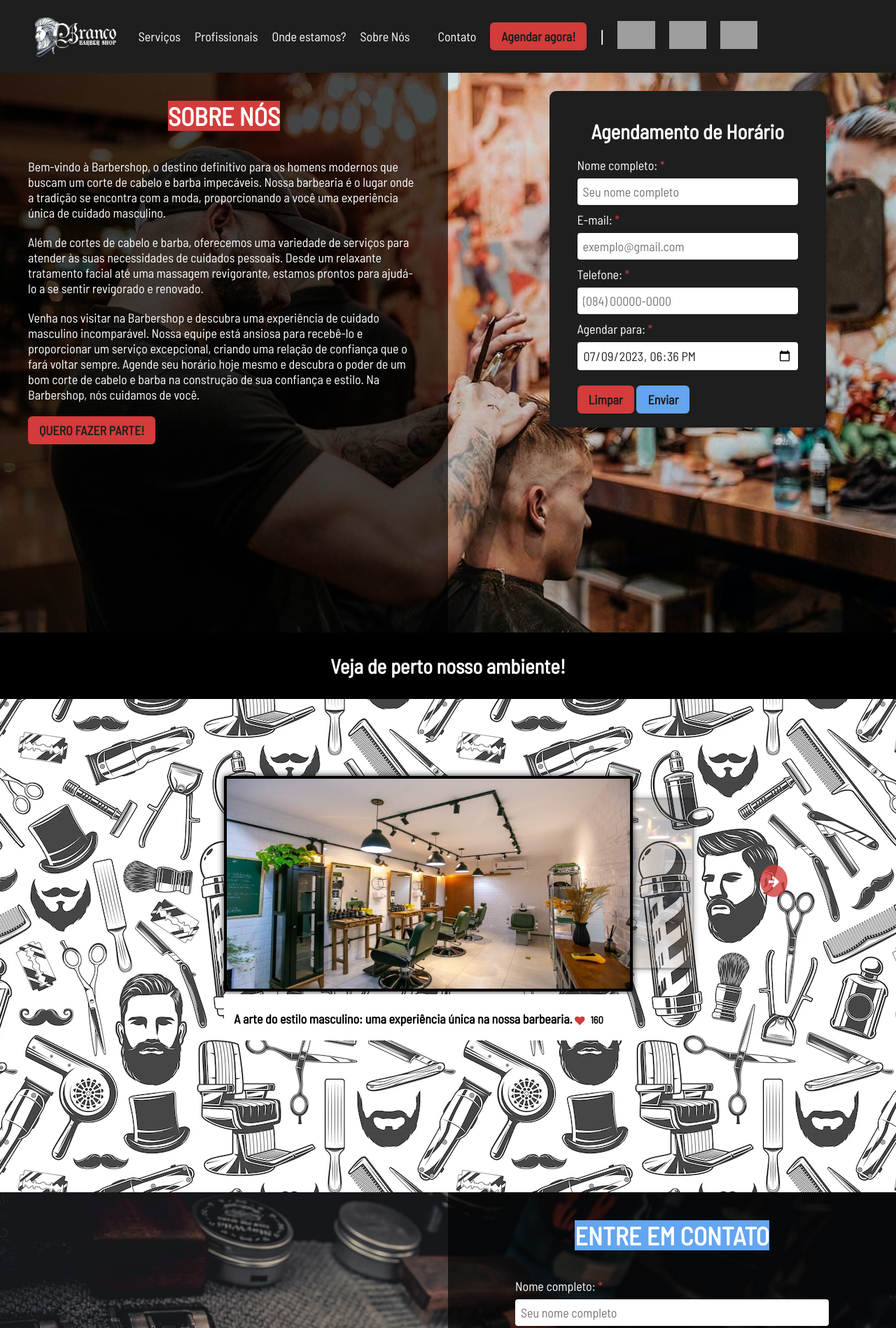
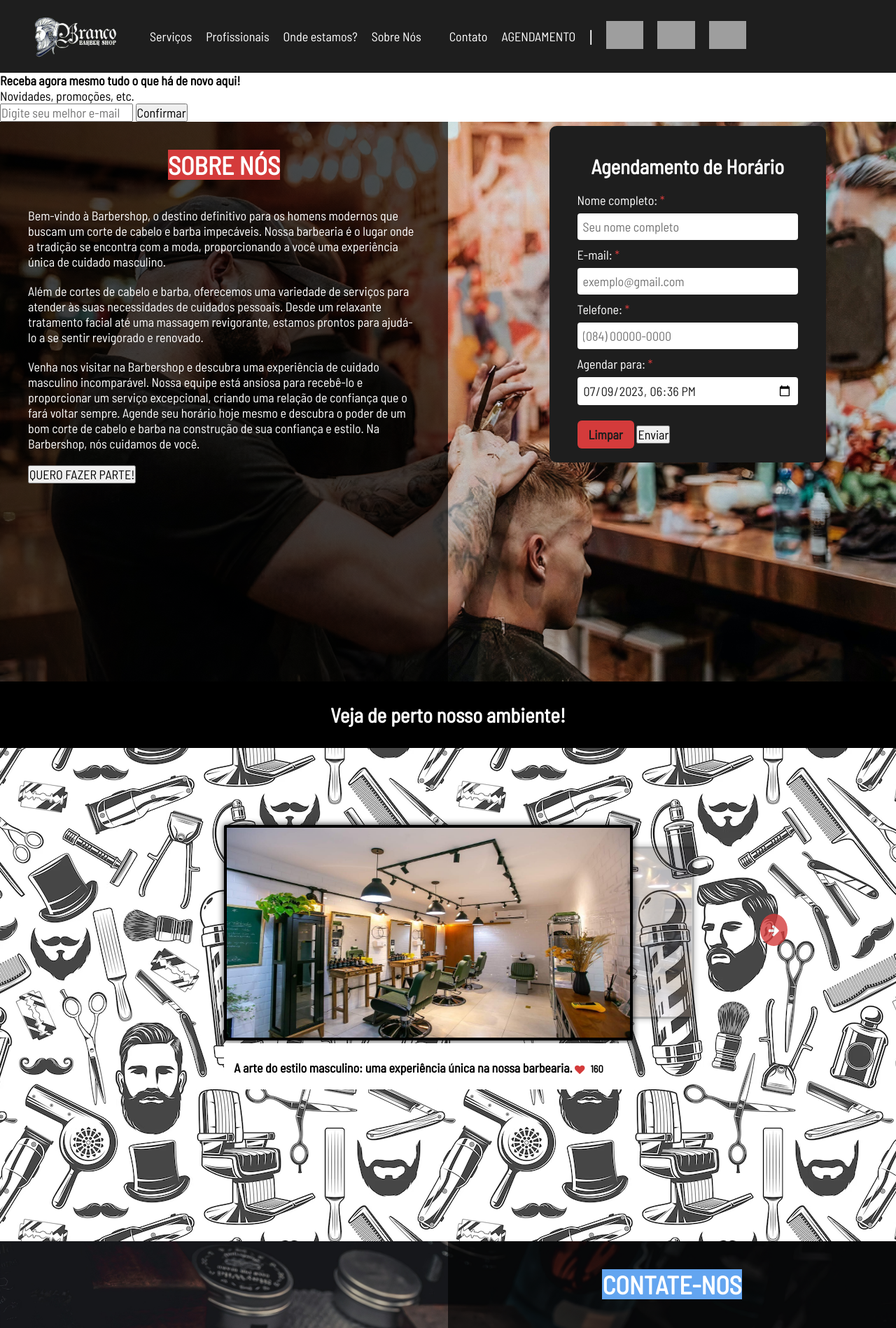
Before and after one commit to lucasclemerson/barbershop, a PHP site: page / in a window 1280 px wide. Shown: the top 1898 px of the page at 70% size. Run offline with PHP 8.4, Linux system fonts and the light colour scheme; data that the repository does not hold is empty; some libraries are stand-ins or nearby versions; grey boxes are pictures that could not be loaded.

Commit message:
Criação do novo banner de inicio

```diff
--- a/index.php
+++ b/index.php
@@ -24,7 +24,7 @@
 </head>
 <body id="inicio">
     <!-- header-->
-    <header>
+    <header class="destaque">
         <div class="logomarca">
             <a href="<?=BASE_URL?>">
                 <img height="80" width="auto" src="<?=BASE_URL?>uploads/imagens/logo.png">
@@ -39,7 +39,7 @@
                 <li><a href="#sobrenos" class="ancor">Sobre Nós</a></li>
                 <li><a href="#sobrenos" class="ancor"></a></li>
                 <li><a href="#contato" class="ancor">Contato</a></li>
-                <li><button class="button-danger">Agendar agora!</button></li>
+                <li><a href="#agendamento" class="ancor button-yellow">AGENDAMENTO</a></li>
                 <li class="separador">|</li>
                 <li><a target="_blank" href="#" class="ancor"><img height="40" src="https://img.icons8.com/?size=512&id=13912&format=png"></a></li>
                 <li><a target="_blank" href="#" class="ancor"><img height="40" src="https://img.icons8.com/?size=512&id=32323&format=png"></a></li>
@@ -48,8 +48,26 @@
         </nav>
     </header>
 
+    <main class="main" id="main">
+        <div class="novidades">
+            <h1>Receba agora mesmo tudo o que há de novo aqui!</h1>
+            <p>Novidades, promoções, etc.
+            <form action="<?=BASE_URL?>post/novidades.php" method="POST">
+                <div class="input-flex">
+                    <input type="email" name="email" placeholder="Digite seu melhor e-mail" required>
+                    <button class="button-yellow" type="submit">Confirmar</button>
+                </div>
+            </form>
+        </div>
+        <div class="celular">
+
+        </div>
+    </main>
+
+    <!-- sobre nos -->
+    <div class="container">
         <!-- formulario agendamento -->
-    <form id="agendamento" class="form-agendamento fixed" action="<?=BASE_URL?>post/agendamento.php" method="POST">
+        <form id="agendamento" class="form-agendamento absolute" action="<?=BASE_URL?>post/agendamento.php" method="POST">
             <h1>Agendamento de Horário</h1>
             <div class="input">
                 <label for="nome">Nome completo: <span>*</span></label>
@@ -69,17 +87,17 @@
             </div>
             <br>
             <button type="reset" class="button-danger">Limpar</button>
-        <button type="submit" class="button-info">Enviar</button>
+            <button type="submit" class="button-yellow">Enviar</button>
         </form>
 
-    <!-- sobre nos -->
         <div class="sobrenos" id="sobrenos">
             <div class="caixa-esquerda">
                 <h1>SOBRE NÓS</h1>
                 <p>Bem-vindo à Barbershop, o destino definitivo para os homens modernos que buscam um corte de cabelo e barba impecáveis. Nossa barbearia é o lugar onde a tradição se encontra com a moda, proporcionando a você uma experiência única de cuidado masculino.</p>
                 <p>Além de cortes de cabelo e barba, oferecemos uma variedade de serviços para atender às suas necessidades de cuidados pessoais. Desde um relaxante tratamento facial até uma massagem revigorante, estamos prontos para ajudá-lo a se sentir revigorado e renovado.</p>
                 <p>Venha nos visitar na Barbershop e descubra uma experiência de cuidado masculino incomparável. Nossa equipe está ansiosa para recebê-lo e proporcionar um serviço excepcional, criando uma relação de confiança que o fará voltar sempre. Agende seu horário hoje mesmo e descubra o poder de um bom corte de cabelo e barba na construção de sua confiança e estilo. Na Barbershop, nós cuidamos de você.</p>
-            <button type="button" class="button-danger">QUERO FAZER PARTE!</button>
+                <button type="button" class="button-yellow">QUERO FAZER PARTE!</button>
+            </div>
         </div>
     </div>
 
@@ -132,7 +150,7 @@
     <!-- contato-->
     <div id="contato" class="contato">
         <div class="caixa-direita">
-            <h1>ENTRE EM CONTATO</h1>
+            <h1>CONTATE-NOS</h1>
             <form action="<?=BASE_URL?>post/contato.php" method="POST">
                 <div class="input">
                     <label for="nome">Nome completo: <span>*</span></label>
@@ -152,7 +170,7 @@
                 </div>
                 <br>
                 <button type="reset" class="button-danger">Limpar</button>
-                <button type="submit" class="button-info">Enviar</button>
+                <button type="submit" class="button-yellow">Enviar</button>
             </form>
         </div>
     </div>
@@ -211,7 +229,7 @@
             <a class="ancor" href="#">Termos de uso</a>
         </div>
 
-        <button id="topo" class="button-danger fixed" onclick="rolarAteOTopo()">
+        <button id="topo" class="button-yellow fixed" onclick="rolarAteOTopo()">
             Subir Página
             <i class="bi bi-arrow-up-circle"></i>
         </button>
```
Lines whose indentation alone changed are shown as unchanged.
